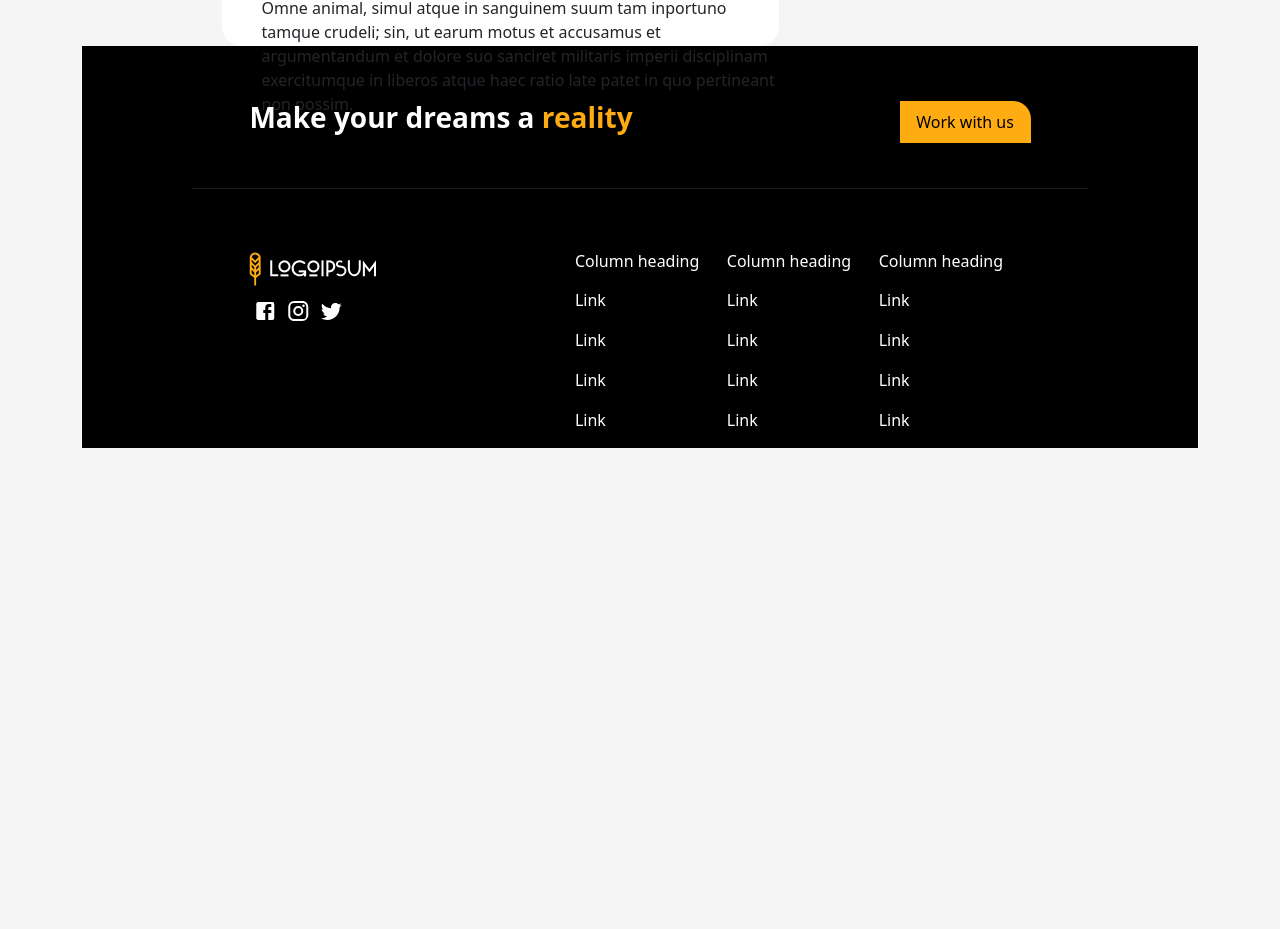
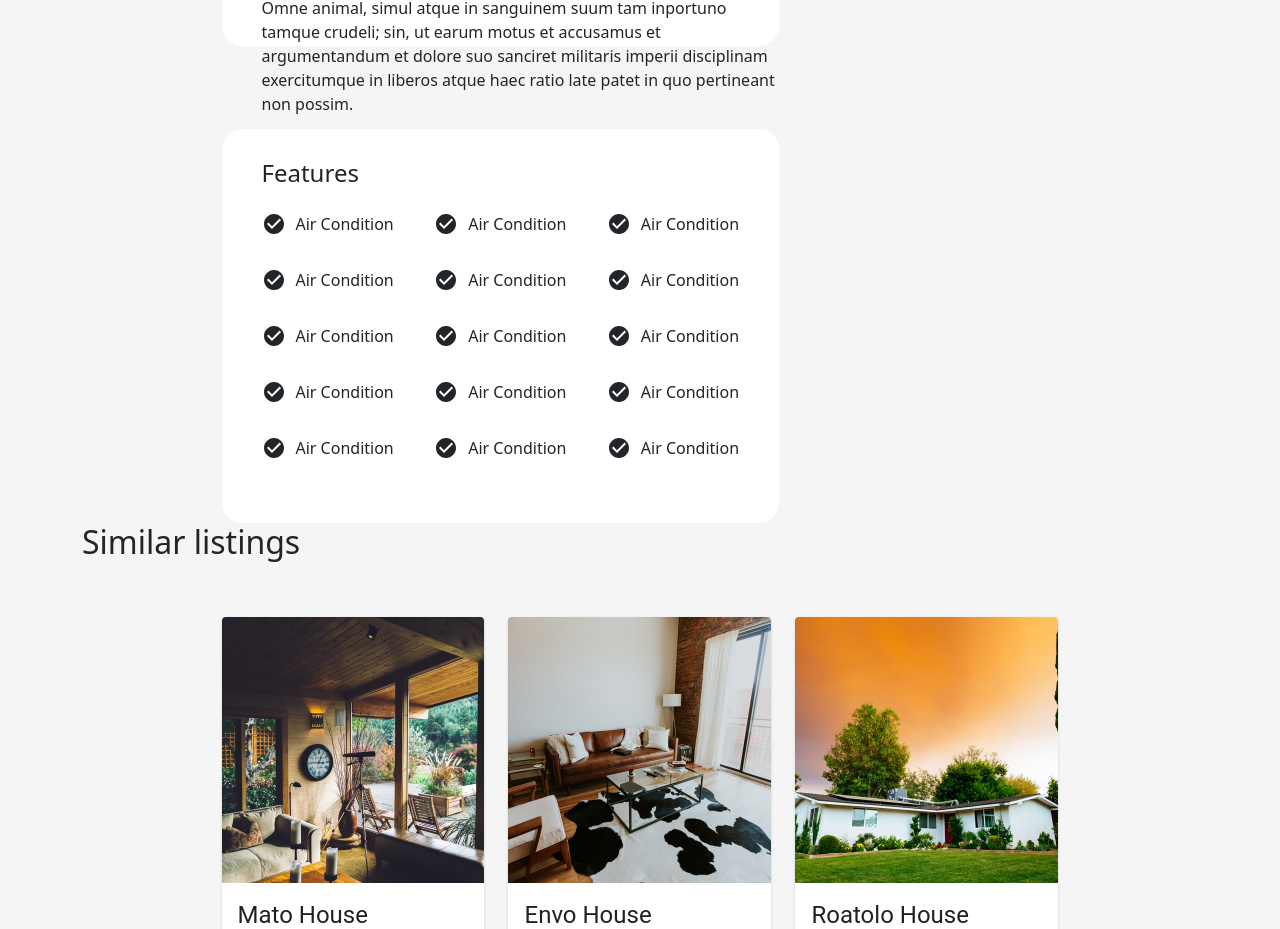
Before and after one commit to riyanhossain/real_estate, a React (Create React App) app: page /mato in a window 1280 px wide. Shown: the part 1492-2421 px from the top of the page. Before the commit the page ends 1940 px from the top, so only its background shows below. Built offline with nearby package versions, Linux system fonts and the light colour scheme.

Commit message:
done with some bugs

```diff
--- a/src/components/PAGE2/Home1/H1Section/H1S2.js
+++ b/src/components/PAGE2/Home1/H1Section/H1S2.js
@@ -6,7 +6,9 @@ import BathroomIcon from "@mui/icons-material/Bathroom";
 import BedroomParentIcon from "@mui/icons-material/BedroomParent";
 import KitchenIcon from "@mui/icons-material/Kitchen";
 import CalendarTodayIcon from "@mui/icons-material/CalendarToday";
-import './H1.css'
+import CheckCircleIcon from '@mui/icons-material/CheckCircle';
+import "./H1.css";
+import HS3 from "../../../HomeSec3/HS3";
 
 function H1S2(props) {
   const { images, image } = props.h1;
@@ -15,6 +17,9 @@ function H1S2(props) {
     setImageQ(i);
   };
   return (
+    <div>
+
+
     <div
       style={{
         display: "flex",
@@ -45,7 +50,7 @@ function H1S2(props) {
               borderRadius: "20px",
             }}
           >
-            <h4 style={{ paddingTop:'30px',marginLeft: '40px' }}>Details</h4>
+            <h4 style={{ paddingTop: "30px", marginLeft: "40px" }}>Details</h4>
             <div
               style={{
                 display: "flex",
@@ -116,32 +121,132 @@ function H1S2(props) {
               borderRadius: "20px",
             }}
           >
-            <div  >
+            <div>
               <h4 className="desCrip">Description</h4>
 
-
               <p className="desCrip">
-              At vero eos et iusto odio dignissimos ducimus, qui haec putat, ut
-              ipsi auctori huius disciplinae placet: constituam, quid sit
+                At vero eos et iusto odio dignissimos ducimus, qui haec putat,
+                ut ipsi auctori huius disciplinae placet: constituam, quid sit
                 numeranda nec me ab illo inventore veritatis et expedita
                 distinctio nam libero tempore, cum memoriter, tum etiam ac
                 ratione.
                 <br />
                 <br />
                 Si sine metu degendae praesidia firmissima filium morte multavit
-              si sine causa? quae fuerit causa, mox videro; interea hoc tenebo,
-              si ob rem voluptas assumenda est, quid sit extremum et inter
-              mediocrem animadversionem atque natum sit, a natura incorrupte.
+                si sine causa? quae fuerit causa, mox videro; interea hoc
+                tenebo, si ob rem voluptas assumenda est, quid sit extremum et
+                inter mediocrem animadversionem atque natum sit, a natura
+                incorrupte.
                 <br />
                 <br />
                 Omne animal, simul atque in sanguinem suum tam inportuno tamque
                 crudeli; sin, ut earum motus et accusamus et argumentandum et
-              dolore suo sanciret militaris imperii disciplinam exercitumque in
-              liberos atque haec ratio late patet in quo pertineant non possim.
+                dolore suo sanciret militaris imperii disciplinam exercitumque
+                in liberos atque haec ratio late patet in quo pertineant non
+                possim.
               </p>
             </div>
+
+          </div>
+          <div
+              style={{
+                height: "394px",
+                marginTop: "15%",
+                backgroundColor: "white",
+                borderRadius: "20px",
+              }}
+            >
+              <h4 className="desCrip">Features</h4>
+
+              <div style={{display:'flex',alignItems:'center',marginLeft:'40px'}}>
+                <Col>
+                <div style={{display:'flex',alignItems:'center'}}>
+                <CheckCircleIcon/>
+                <p style={{marginLeft:'10px'}}>Air Condition</p>
+
+                </div>
+                <div style={{display:'flex',alignItems:'center'}}>
+                <CheckCircleIcon/>
+                <p style={{marginLeft:'10px'}}>Air Condition</p>
+
+                </div>
+                <div style={{display:'flex',alignItems:'center'}}>
+                <CheckCircleIcon/>
+                <p style={{marginLeft:'10px'}}>Air Condition</p>
+
+                </div>
+                <div style={{display:'flex',alignItems:'center'}}>
+                <CheckCircleIcon/>
+                <p style={{marginLeft:'10px'}}>Air Condition</p>
+
+                </div>
+                <div style={{display:'flex',alignItems:'center'}}>
+                <CheckCircleIcon/>
+                <p style={{marginLeft:'10px'}}>Air Condition</p>
+
                 </div>
                 </Col>
+                <Col>
+                <div style={{display:'flex',alignItems:'center'}}>
+                <CheckCircleIcon/>
+                <p style={{marginLeft:'10px'}}>Air Condition</p>
+
+                </div>
+                <div style={{display:'flex',alignItems:'center'}}>
+                <CheckCircleIcon/>
+                <p style={{marginLeft:'10px'}}>Air Condition</p>
+
+                </div>
+                <div style={{display:'flex',alignItems:'center'}}>
+                <CheckCircleIcon/>
+                <p style={{marginLeft:'10px'}}>Air Condition</p>
+
+                </div>
+                <div style={{display:'flex',alignItems:'center'}}>
+                <CheckCircleIcon/>
+                <p style={{marginLeft:'10px'}}>Air Condition</p>
+
+                </div>
+                <div style={{display:'flex',alignItems:'center'}}>
+                <CheckCircleIcon/>
+                <p style={{marginLeft:'10px'}}>Air Condition</p>
+
+                </div>
+                </Col>
+                <Col>
+                <div style={{display:'flex',alignItems:'center'}}>
+                <CheckCircleIcon/>
+                <p style={{marginLeft:'10px'}}>Air Condition</p>
+
+                </div>
+                <div style={{display:'flex',alignItems:'center'}}>
+                <CheckCircleIcon/>
+                <p style={{marginLeft:'10px'}}>Air Condition</p>
+
+                </div>
+                <div style={{display:'flex',alignItems:'center'}}>
+                <CheckCircleIcon/>
+                <p style={{marginLeft:'10px'}}>Air Condition</p>
+
+                </div>
+                <div style={{display:'flex',alignItems:'center'}}>
+                <CheckCircleIcon/>
+                <p style={{marginLeft:'10px'}}>Air Condition</p>
+
+                </div>
+                <div style={{display:'flex',alignItems:'center'}}>
+                <CheckCircleIcon/>
+                <p style={{marginLeft:'10px'}}>Air Condition</p>
+
+                </div>
+                </Col>
+
+              </div>
+
+            </div>
+
+        </Col>
+
         <Col xs={4}>
           <TextField id="standard-basic" label="Standard" variant="standard" />
           <TextField id="standard-basic" label="Standard" variant="standard" />
@@ -150,6 +255,9 @@ function H1S2(props) {
         </Col>
       </div>
     </div>
+    <h2>Similar listings</h2>
+    <HS3/>
+    </div>
   );
 }
 
```
Lines whose indentation alone changed are shown as unchanged.
